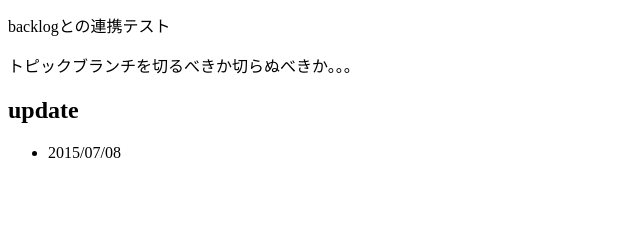
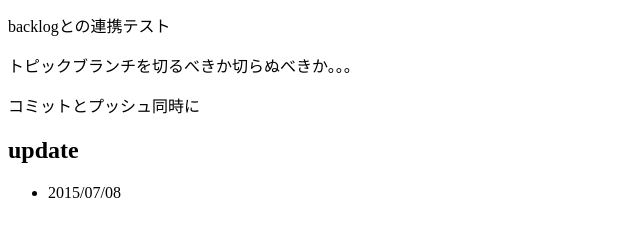
Before and after one commit to EDIkatsura/gittest, a plain HTML site: page index.html in a window 1280 px wide. Shown: the part 101-338 px from the top of the page, without its empty margins (0-640 px from the left). Drawn offline with Linux system fonts and the light colour scheme.

Commit message:
[update] 4Z-31 backlogステータス変更
コミットとプッシュ同時にする

```diff
--- a/index.html
+++ b/index.html
@@ -16,6 +16,7 @@
 <p>add comment</p>
 <p>backlogとの連携テスト</p>
 <p>トピックブランチを切るべきか切らぬべきか。。。</p>
+<p>コミットとプッシュ同時に</p>
 
 <h2>update</h2>
 <ul>
```
